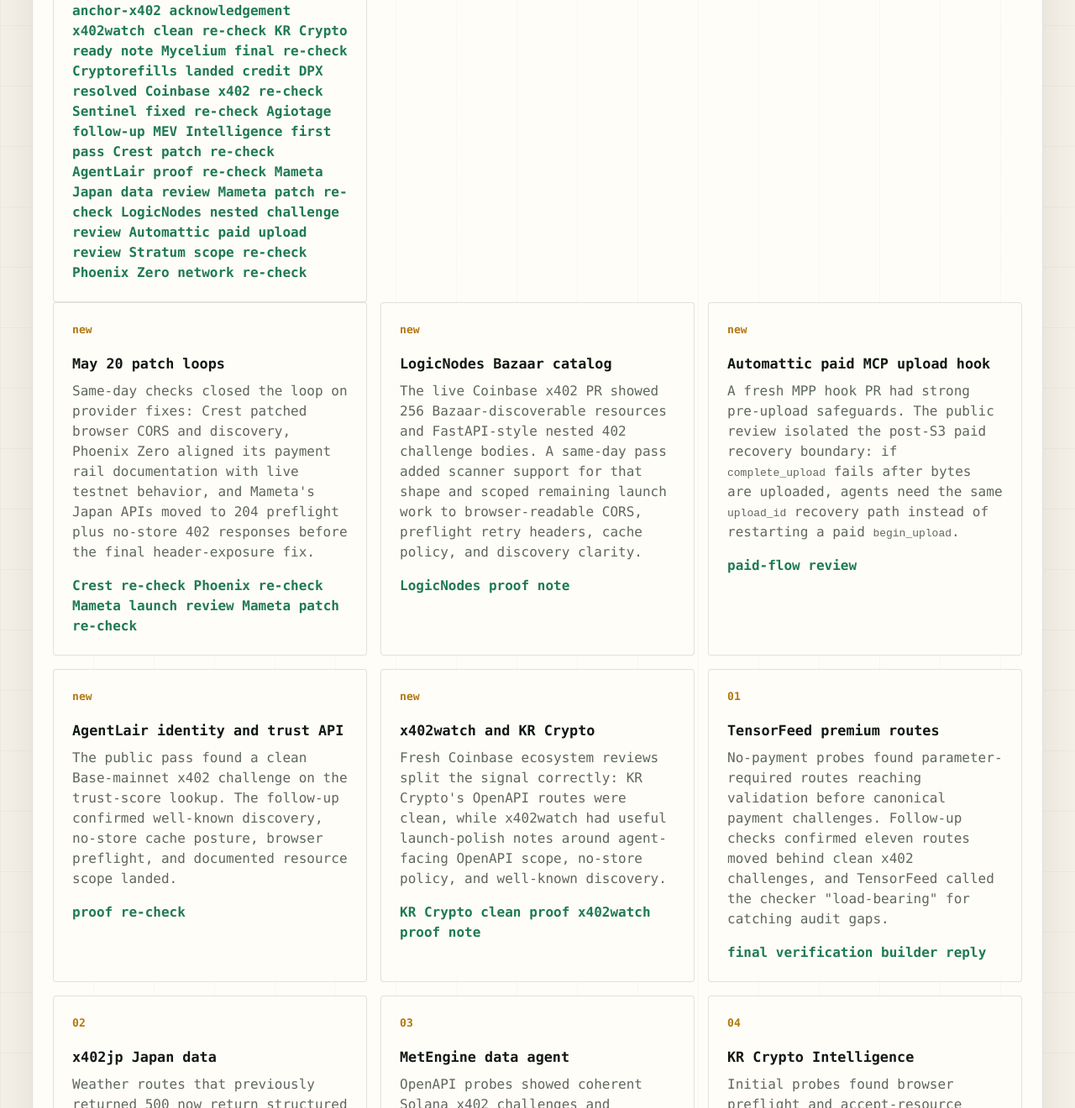
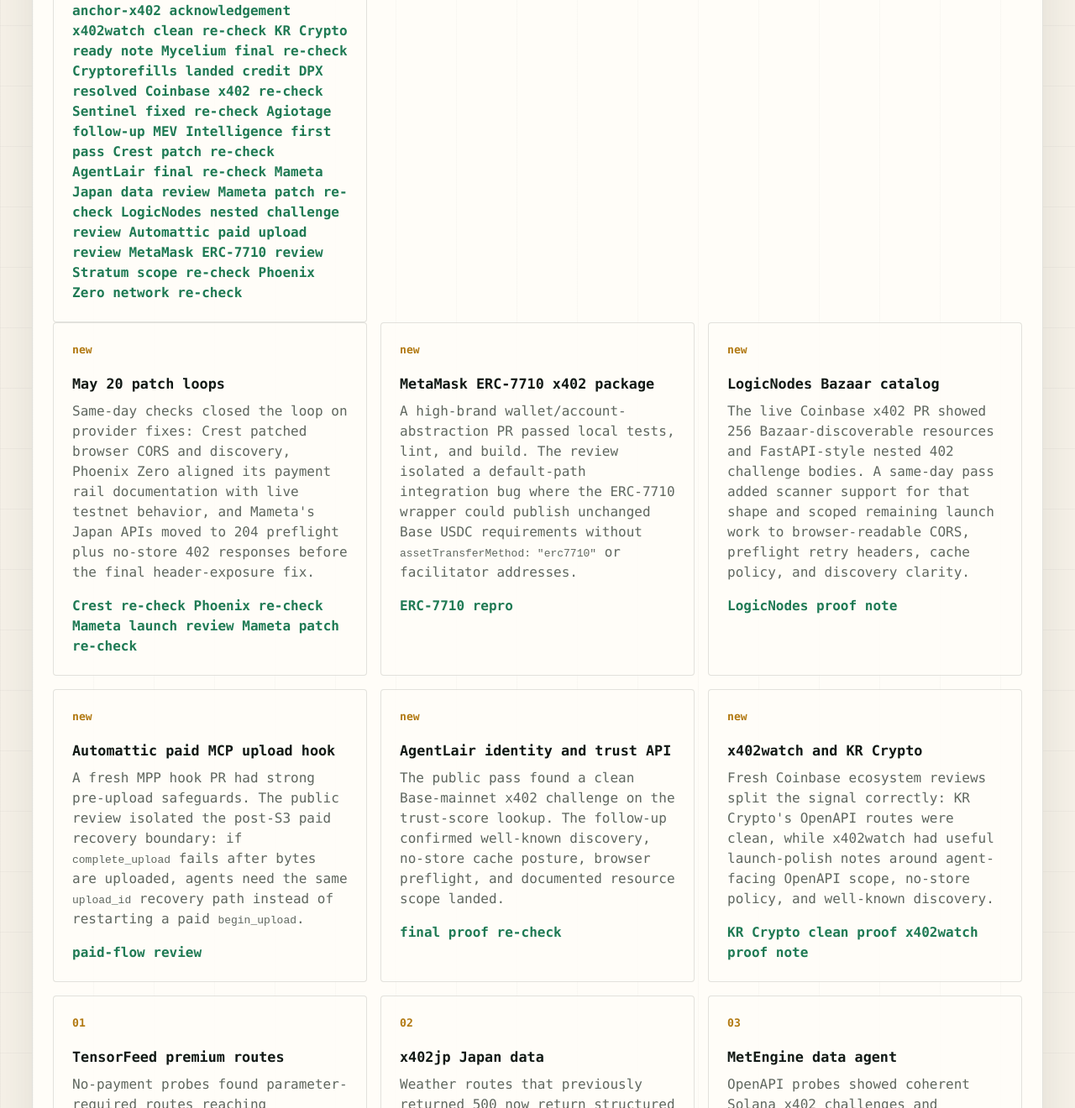
Before and after one commit to TateLyman/tate-web-services, a website: page case-studies.html in a window 1280 px wide. Shown: the part 1194-2514 px from the top of the page at 84% size. Drawn offline with Linux system fonts and the light colour scheme.

Commit message:
Add MetaMask x402 proof card

```diff
--- a/case-studies.html
+++ b/case-studies.html
@@ -77,11 +77,12 @@
             <a href="https://github.com/coinbase/x402/pull/134#issuecomment-4480069267" target="_blank" rel="noreferrer">Agiotage follow-up</a>
             <a href="https://github.com/coinbase/x402/pull/174#issuecomment-4492055966" target="_blank" rel="noreferrer">MEV Intelligence first pass</a>
             <a href="https://github.com/coinbase/x402/pull/167#issuecomment-4493636178" target="_blank" rel="noreferrer">Crest patch re-check</a>
-            <a href="https://github.com/coinbase/x402/pull/155#issuecomment-4494525801" target="_blank" rel="noreferrer">AgentLair proof re-check</a>
+            <a href="https://github.com/coinbase/x402/pull/155#issuecomment-4494616798" target="_blank" rel="noreferrer">AgentLair final re-check</a>
             <a href="https://github.com/solana-foundation/pay-skills/pull/74#issuecomment-4493653984" target="_blank" rel="noreferrer">Mameta Japan data review</a>
             <a href="https://github.com/solana-foundation/pay-skills/pull/74#issuecomment-4494525795" target="_blank" rel="noreferrer">Mameta patch re-check</a>
             <a href="https://github.com/coinbase/x402/pull/177#issuecomment-4494449681" target="_blank" rel="noreferrer">LogicNodes nested challenge review</a>
             <a href="https://github.com/Automattic/cloudup-claude-code/pull/4#issuecomment-4494587469" target="_blank" rel="noreferrer">Automattic paid upload review</a>
+            <a href="https://github.com/MetaMask/smart-accounts-kit/pull/236#issuecomment-4498532689" target="_blank" rel="noreferrer">MetaMask ERC-7710 review</a>
             <a href="https://github.com/solana-foundation/pay-skills/pull/71#issuecomment-4480072443" target="_blank" rel="noreferrer">Stratum scope re-check</a>
             <a href="https://github.com/solana-foundation/pay-skills/pull/73#issuecomment-4493660686" target="_blank" rel="noreferrer">Phoenix Zero network re-check</a>
           </article>
@@ -95,6 +96,12 @@
             <a href="https://github.com/solana-foundation/pay-skills/pull/73#issuecomment-4493660686" target="_blank" rel="noreferrer">Phoenix re-check</a>
             <a href="https://github.com/solana-foundation/pay-skills/pull/74#issuecomment-4493653984" target="_blank" rel="noreferrer">Mameta launch review</a>
             <a href="https://github.com/solana-foundation/pay-skills/pull/74#issuecomment-4494320205" target="_blank" rel="noreferrer">Mameta patch re-check</a>
+          </article>
+          <article>
+            <span>new</span>
+            <h3>MetaMask ERC-7710 x402 package</h3>
+            <p>A high-brand wallet/account-abstraction PR passed local tests, lint, and build. The review isolated a default-path integration bug where the ERC-7710 wrapper could publish unchanged Base USDC requirements without <code>assetTransferMethod: "erc7710"</code> or facilitator addresses.</p>
+            <a href="https://github.com/MetaMask/smart-accounts-kit/pull/236#issuecomment-4498532689" target="_blank" rel="noreferrer">ERC-7710 repro</a>
           </article>
           <article>
             <span>new</span>
@@ -112,7 +119,7 @@
             <span>new</span>
             <h3>AgentLair identity and trust API</h3>
             <p>The public pass found a clean Base-mainnet x402 challenge on the trust-score lookup. The follow-up confirmed well-known discovery, no-store cache posture, browser preflight, and documented resource scope landed.</p>
-            <a href="https://github.com/coinbase/x402/pull/155#issuecomment-4494525801" target="_blank" rel="noreferrer">proof re-check</a>
+            <a href="https://github.com/coinbase/x402/pull/155#issuecomment-4494616798" target="_blank" rel="noreferrer">final proof re-check</a>
           </article>
           <article>
             <span>new</span>
--- a/llms.txt
+++ b/llms.txt
@@ -54,7 +54,7 @@ Tate Programs runs fixed-scope launch reviews and small implementation sprints f
 - [Agent Commerce Sample Report](https://tateprograms.com/agent-commerce-sample-report.html) - Fictional sample 48-hour readiness report showing spend map, control gaps, launch evidence, and patch order for an x402 payment-agent demo.
 - [Release Readiness 2026](https://tateprograms.com/release-readiness-2026.html) - JS/npm/Action/MCP/payment-agent launch-readiness runbook.
 - [Student Launch Kit](https://tateprograms.com/student-launch-kit.html) - Browser-only launch checker for student and hackathon projects.
-- [Case Studies](https://tateprograms.com/case-studies.html) - Public proof of x402 launch checks, shipped tools, launch assets, and May 2026 provider patch loops including Crest, AgentLair, Mameta Japan Data APIs, Phoenix Zero, LogicNodes, Automattic paid MCP upload recovery, x402watch, and KR Crypto.
+- [Case Studies](https://tateprograms.com/case-studies.html) - Public proof of x402 launch checks, shipped tools, launch assets, and May 2026 provider patch loops including Crest, AgentLair, Mameta Japan Data APIs, Phoenix Zero, LogicNodes, Automattic paid MCP upload recovery, MetaMask ERC-7710 x402 package review, x402watch, and KR Crypto.
 - [Payments](https://tateprograms.com/payments.html) - Fixed-scope pricing and payment links, including student reviews, x402 fix sprints, launch proof media, agent security, agent payment launch reviews, agent commerce, MCP, and repair scopes.
 
 ## Repositories And Packages
```
